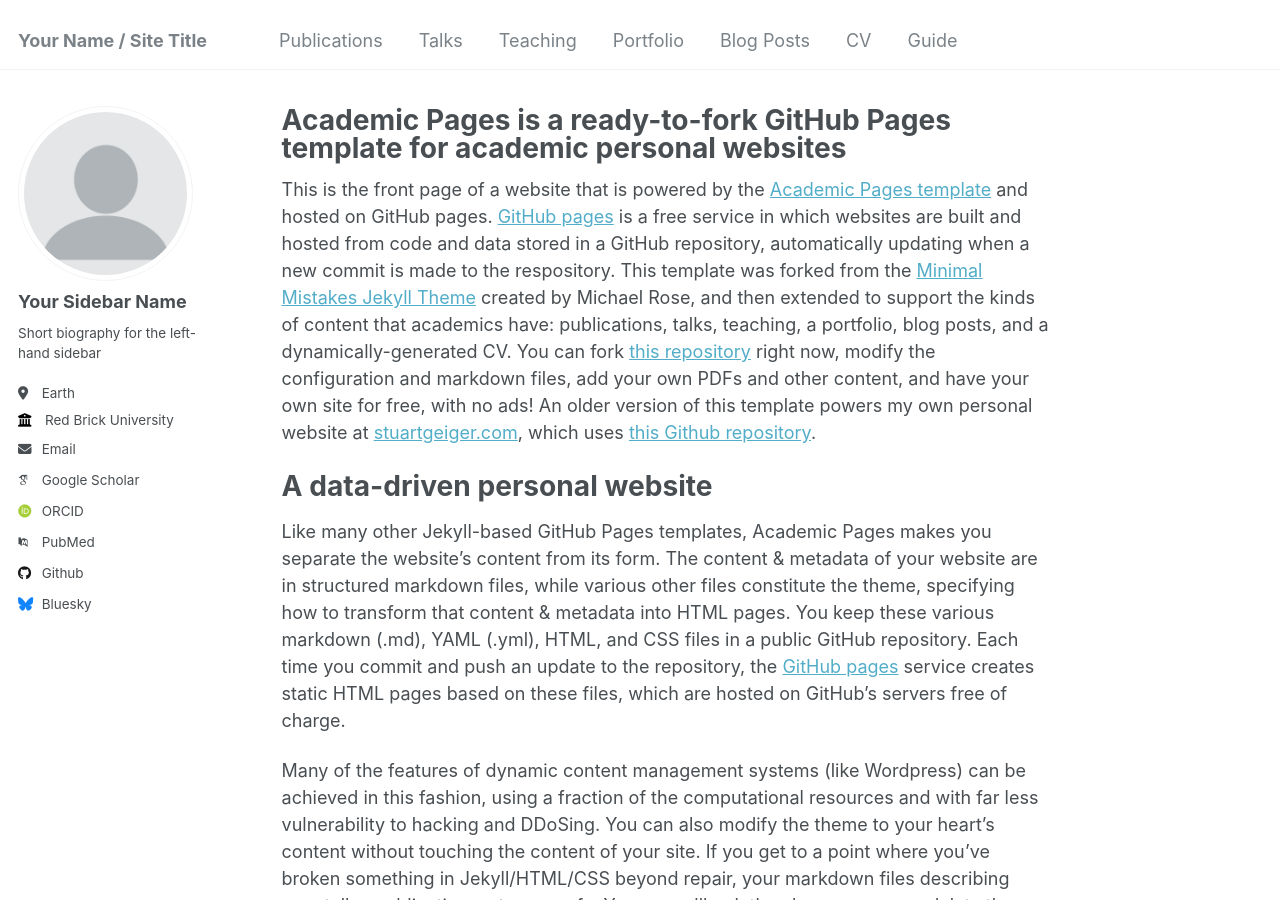
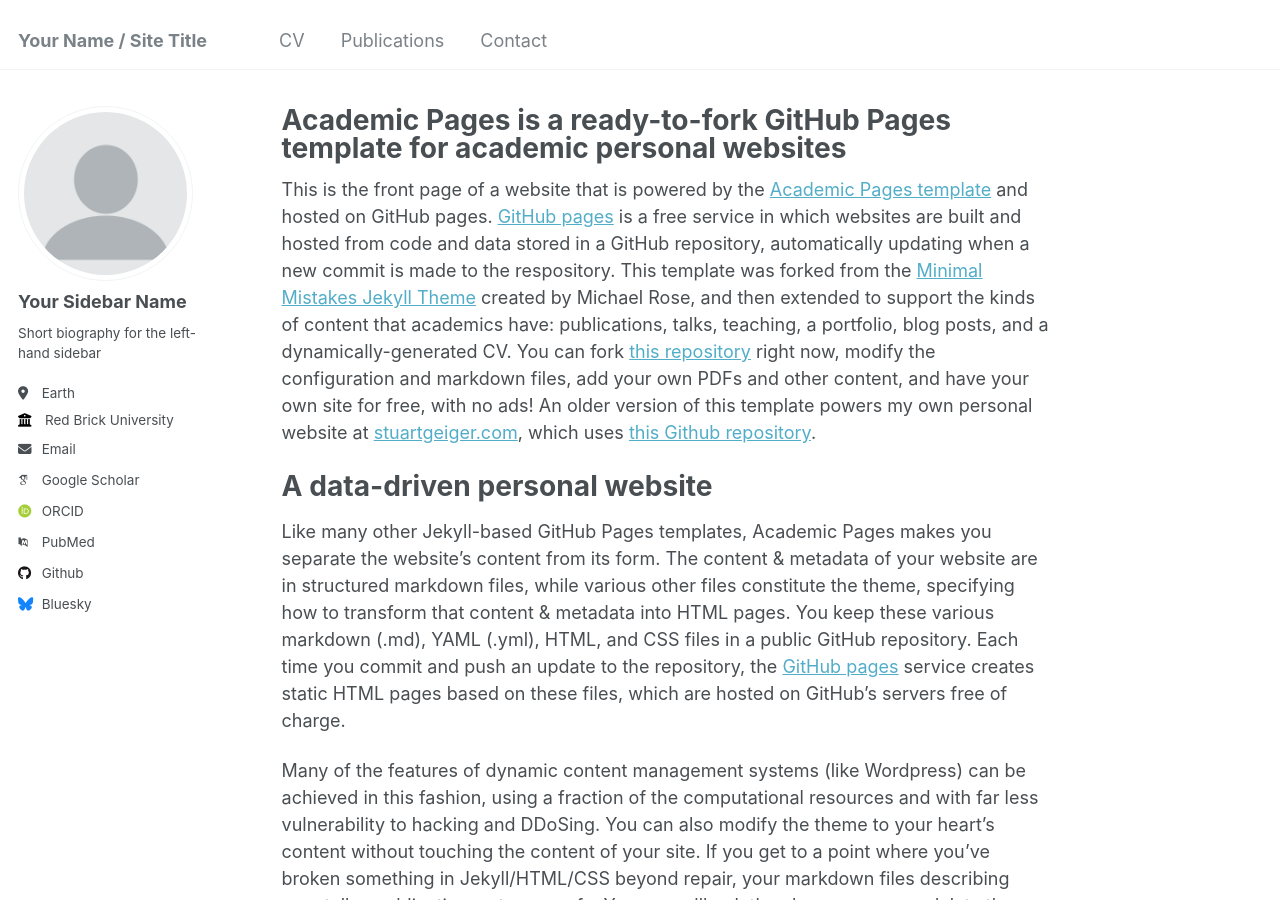
Before and after one commit to rautharshal/rautharshal.github.io, a Jekyll site: the page built from _pages/about.md, in a window 1280 px wide and 900 px high. Built offline with Jekyll 4.4.1, drawn with Linux system fonts in a browser that asks for light colours; some web fonts are replaced; part of the change alters nothing that is shown.

Commit message:
Update navigation.yml
Updated the menu

```diff
--- a/_data/navigation.yml
+++ b/_data/navigation.yml
@@ -5,23 +5,25 @@
 # prevent it from being included in the site.
 
 main:
+  - title: "CV"
+    url: /cv/
+
   - title: "Publications"
     url: /publications/
 
-  - title: "Talks"
-    url: /talks/
+  - title: "Contact"
+    url: /contact/
+  #- title: "Talks"
+   # url: /talks/
 
-  - title: "Teaching"
-    url: /teaching/
+  #- title: "Teaching"
+   # url: /teaching/
 
-  - title: "Portfolio"
-    url: /portfolio/
+  #- title: "Portfolio"
+   # url: /portfolio/
 
-  - title: "Blog Posts"
-    url: /year-archive/
+  #- title: "Blog Posts"
+   # url: /year-archive/
 
-  - title: "CV"
-    url: /cv/
-
-  - title: "Guide"
-    url: /markdown/
+  #- title: "Guide"
+   # url: /markdown/
```
